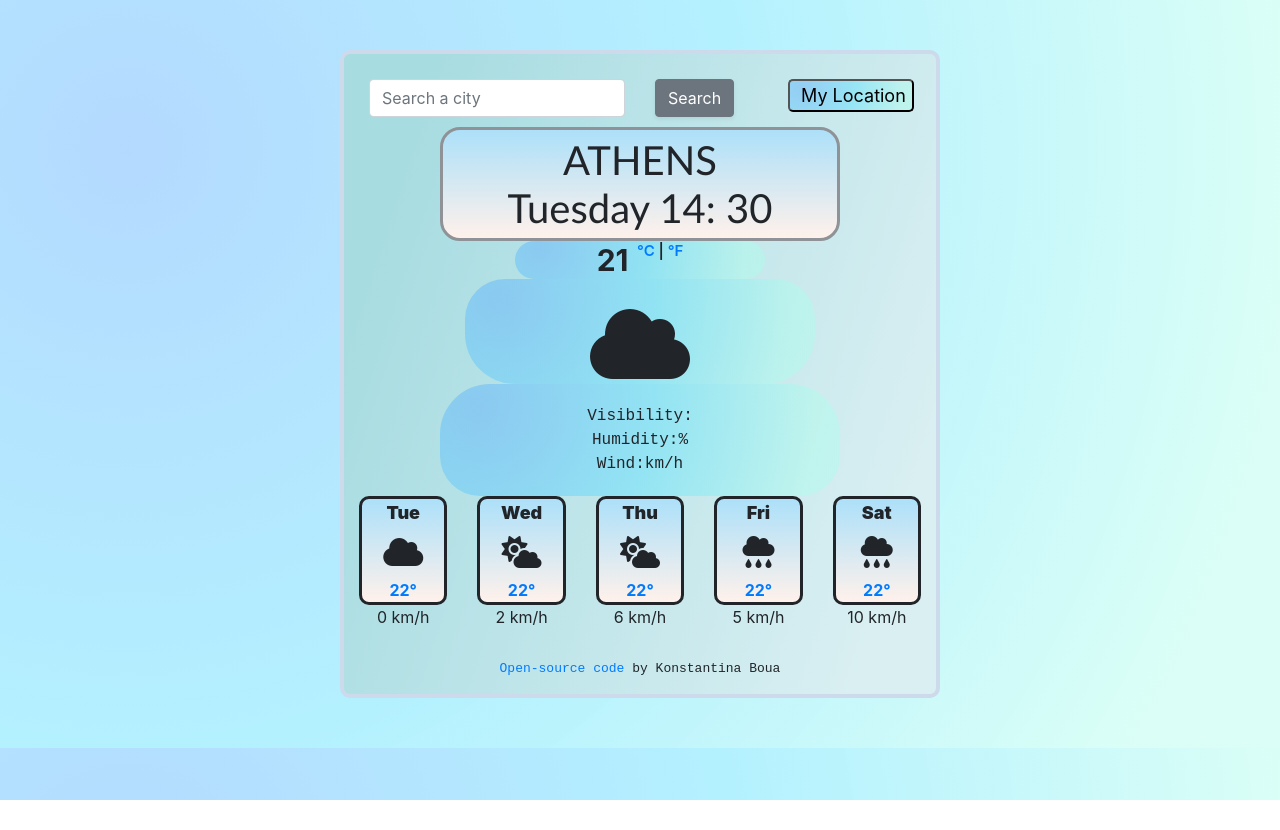
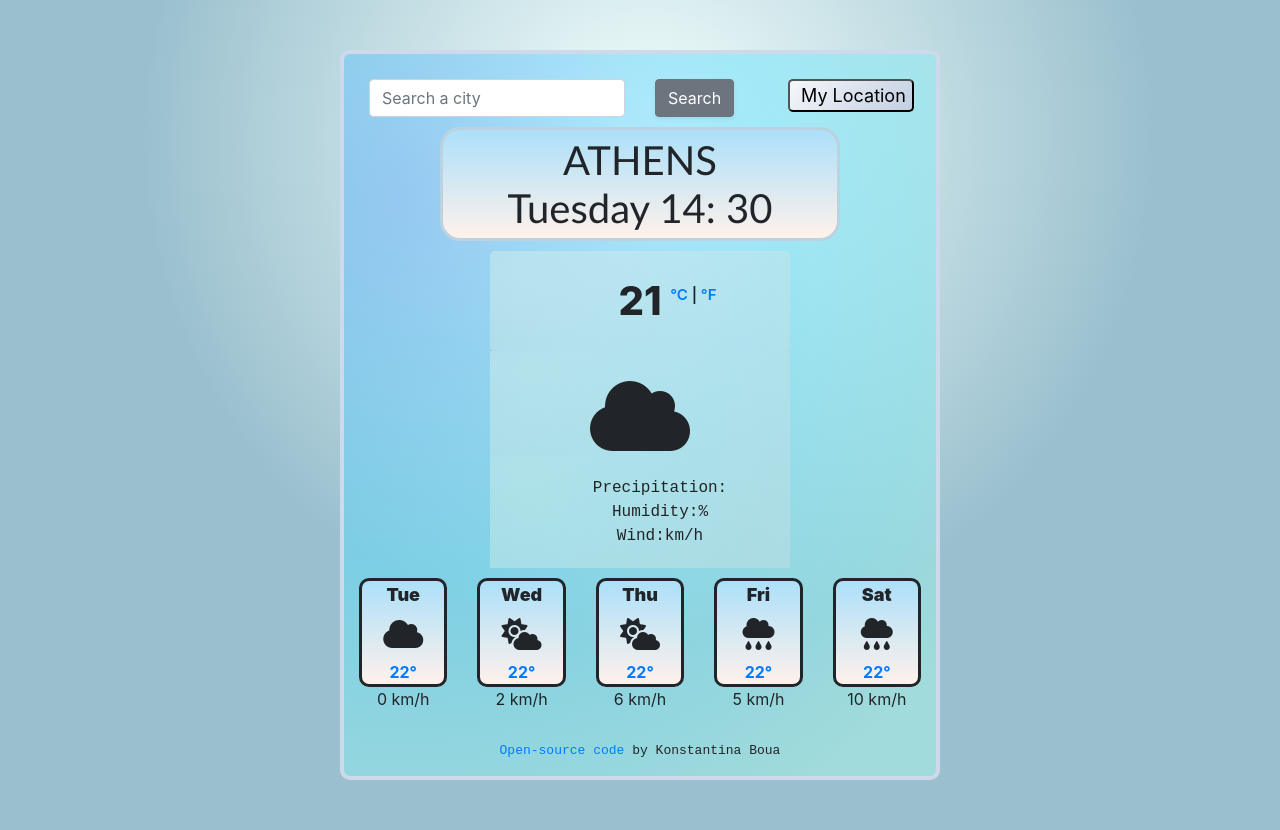
Before and after one commit to JackieTsakie/weather_project, a website built with Parcel: page index.html in a window 1280 px wide. Before the commit the page ends 800 px from the top, so only its background shows below. Built offline with nearby package versions, Linux system fonts and the light colour scheme; no server answers.

Commit message:
css & html minor changes

```diff
--- a/index.html
+++ b/index.html
@@ -67,44 +67,18 @@
             | <a href="#" id="fahrenheit-link">°F</a>
           </span>
         </h2>
-
         <h3>
           <span id="description"> </span> <br />
           <i class="fa-solid fa-cloud icons-current"></i>
         </h3>
-
-        <!-- <div class="row"> -->
-        <!-- <div class="col-6"> -->
         <div class="card-body">
-          <!-- <h5 class="card-title">
-            <strong id="description"> Clear with periodic clouds </strong>
-          </h5> -->
           <ul class="card-text">
-            <li>Visibility: <span id="visibility"></span></li>
+            <li>Precipitation: <span id="precipitation"></span></li>
             <li>Humidity:<span id="humidity"></span>%</li>
             <li>Wind:<span id="wind"></span>km/h</li>
           </ul>
         </div>
-        <!-- </div> -->
-        <!-- <div class="col-6">
-            <div class="card">
-              <img
-                src="Images/acropolis.jpeg"
-                class="img-thumbnail"
-                alt="Acropolis"
-              />
-            </div>
 
-            <div class="card-img-overlay">
-              <p class="card-text">
-                <a
-                  href="https://www.skylinewebcams.com/en/webcam/ellada/atiki/athina/acropolis-athens.html"
-                  >Live Cam</a
-                >
-              </p>
-            </div>
-          </div> -->
-        <!-- </div> -->
         <div class="row">
           <div class="col">
             <div class="cardbody">
--- a/src/index.js
+++ b/src/index.js
@@ -34,7 +34,8 @@ function displayWeatherCondition(response) {
   document.querySelector("#temperature").innerHTML = Math.round(
     response.data.main.temp
   );
-  document.querySelector("#visibility").innerHTML = response.data.visibility;
+  document.querySelector("#precipitation").innerHTML =
+    response.data.precipitation;
   document.querySelector("#humidity").innerHTML = response.data.main.humidity;
   console.log(response);
   document.querySelector("#wind").innerHTML = Math.round(
@@ -42,6 +43,7 @@ function displayWeatherCondition(response) {
   );
   document.querySelector("#description").innerHTML =
     response.data.weather[0].main;
+  console.log(response);
 }
 
 function search(city) {
--- a/src/style.css
+++ b/src/style.css
@@ -1,9 +1,8 @@
 body {
   background: radial-gradient(
-    circle at 10% 20%,
-    rgba(91, 173, 254, 0.46) 0%,
-    rgba(91, 224, 254, 0.46) 47.2%,
-    rgba(170, 254, 235, 0.43) 90%
+    506px at 50.6% 16.5%,
+    rgb(239, 252, 250) 5.5%,
+    rgb(154, 192, 206) 100.2%
   );
 }
 .weather-app-form {
@@ -16,15 +15,11 @@ body {
   max-width: 600px;
   display: block;
   margin: 50px auto;
-  /* background: radial-gradient(
-    506px at 50.6% 16.5%,
-    rgb(239, 252, 250) 5.5%,
-    rgb(154, 192, 206) 100.2%
-  ); */
-  background: linear-gradient(
-    108.1deg,
-    rgb(167, 220, 225) 11.2%,
-    rgb(217, 239, 242) 88.9%
+  background: radial-gradient(
+    circle at 10% 20%,
+    rgba(91, 173, 254, 0.46) 0%,
+    rgba(91, 224, 254, 0.46) 47.2%,
+    rgba(170, 254, 235, 0.43) 90%
   );
 }
 
@@ -38,10 +33,10 @@ h5 {
 h1 {
   font-family: "Gill Sans", "Gill Sans MT", Calibri, "Trebuchet MS", sans-serif;
   display: block;
-  margin: 0 auto;
+  margin: 0 auto 10px;
   width: 400px;
   padding: 6px;
-  border: 3px solid rgb(143, 147, 151);
+  border: 3px solid rgb(187, 211, 225);
   border-radius: 20px;
   background: linear-gradient(to top, #fff1eb 0%, #ace0f9 100%);
 }
@@ -50,12 +45,7 @@ h1 {
   font-size: 18px;
   margin: 0 -10px;
   border-radius: 5px;
-  background: radial-gradient(
-    circle at 10% 20%,
-    rgba(91, 173, 254, 0.46) 0%,
-    rgba(91, 224, 254, 0.46) 47.2%,
-    rgba(170, 254, 235, 0.43) 90%
-  );
+  background: linear-gradient(135deg, #f5f7fa 0%, #c3cfe2 100%);
 }
 .dateTime {
   font-weight: 100;
@@ -64,22 +54,26 @@ h1 {
 h2 {
   background: radial-gradient(
     circle at 10% 20%,
-    rgba(91, 173, 254, 0.46) 0%,
-    rgba(91, 224, 254, 0.46) 47.2%,
-    rgba(170, 254, 235, 0.43) 90%
+    rgba(216, 241, 230, 0.46) 0.1%,
+    rgba(233, 226, 226, 0.28) 90.1%
   );
-  border-radius: 30px;
+
   display: block;
   margin: 0 auto;
-  width: 250px;
+  width: 300px;
+  border-top-left-radius: 5px;
+  border-top-right-radius: 5px;
+  border-bottom-left-radius: 5px;
+  border-bottom-right-radius: 5px;
 }
 
 #temperature {
   color: rgb (33, 33, 33);
-  font-size: 30px;
-  font-weight: 700;
-  line-height: 1;
-  text-align: center;
+  font-size: 40px;
+  font-weight: 800;
+  line-height: 2.5;
+  margin-left: 55px;
+  margin-bottom: 60px;
 }
 
 .units {
@@ -111,17 +105,12 @@ h3 {
   font-family: sans-serif;
   display: block;
   margin: 0 auto;
-  width: 350px;
+  width: 300px;
   background: radial-gradient(
     circle at 10% 20%,
-    rgba(91, 173, 254, 0.46) 0%,
-    rgba(91, 224, 254, 0.46) 47.2%,
-    rgba(170, 254, 235, 0.43) 90%
+    rgba(216, 241, 230, 0.46) 0.1%,
+    rgba(233, 226, 226, 0.28) 90.1%
   );
-  border-top-left-radius: 40px;
-  border-top-right-radius: 40px;
-  border-bottom-left-radius: 50px;
-  border-bottom-right-radius: 50px;
 }
 .icons-current {
   font-size: 80px;
@@ -133,6 +122,7 @@ h3 {
   border-radius: 10px;
   transition: all 150ms ease-in-out;
   background: linear-gradient(to top, #fff1eb 0%, #ace0f9 100%);
+  margin-top: 10px;
 }
 .cardbody:hover {
   background: rgb(193, 247, 247);
@@ -172,28 +162,23 @@ h3 {
 .card-body {
   font-family: "Trebuchet MS", "Lucida Sans Unicode", "Lucida Grande",
     "Lucida Sans", Arial, sans-serif;
-  /* margin: 30px; */
   background: radial-gradient(
     circle at 10% 20%,
-    rgba(91, 173, 254, 0.46) 0%,
-    rgba(91, 224, 254, 0.46) 47.2%,
-    rgba(170, 254, 235, 0.43) 90%
+    rgba(216, 241, 230, 0.46) 0.1%,
+    rgba(233, 226, 226, 0.28) 90.1%
   );
-  width: 400px;
+  width: 300px;
   display: block;
   margin: 0 auto;
-  border-top-left-radius: 50px;
-  border-top-right-radius: 50px;
-  border-bottom-left-radius: 40px;
-  border-bottom-right-radius: 40px;
 }
 
 ul li {
   text-align: center;
+  padding: 0;
+  margin: 0;
 }
 
 ul {
-  padding: 0;
   list-style: none;
   font-family: monospace;
 }
```
